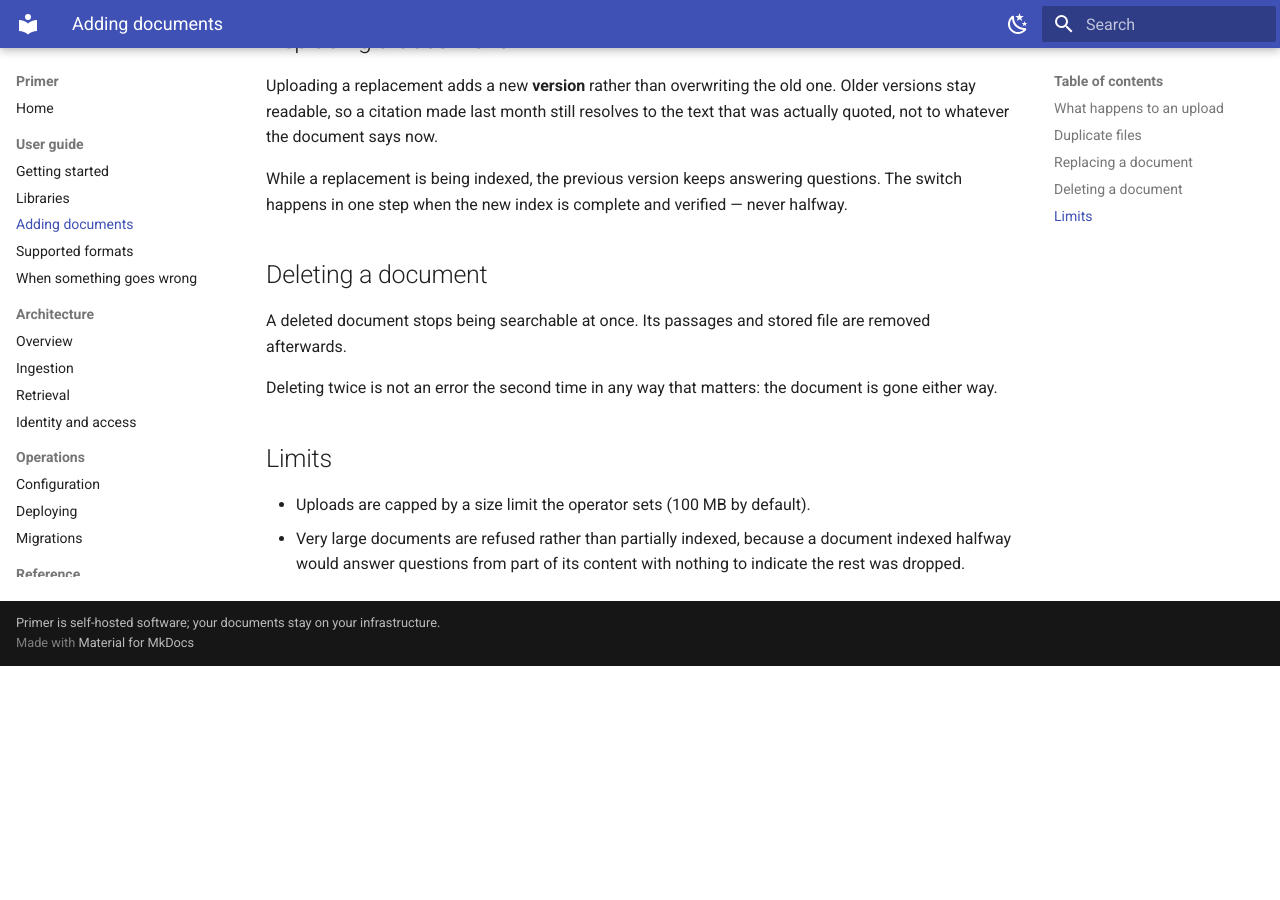
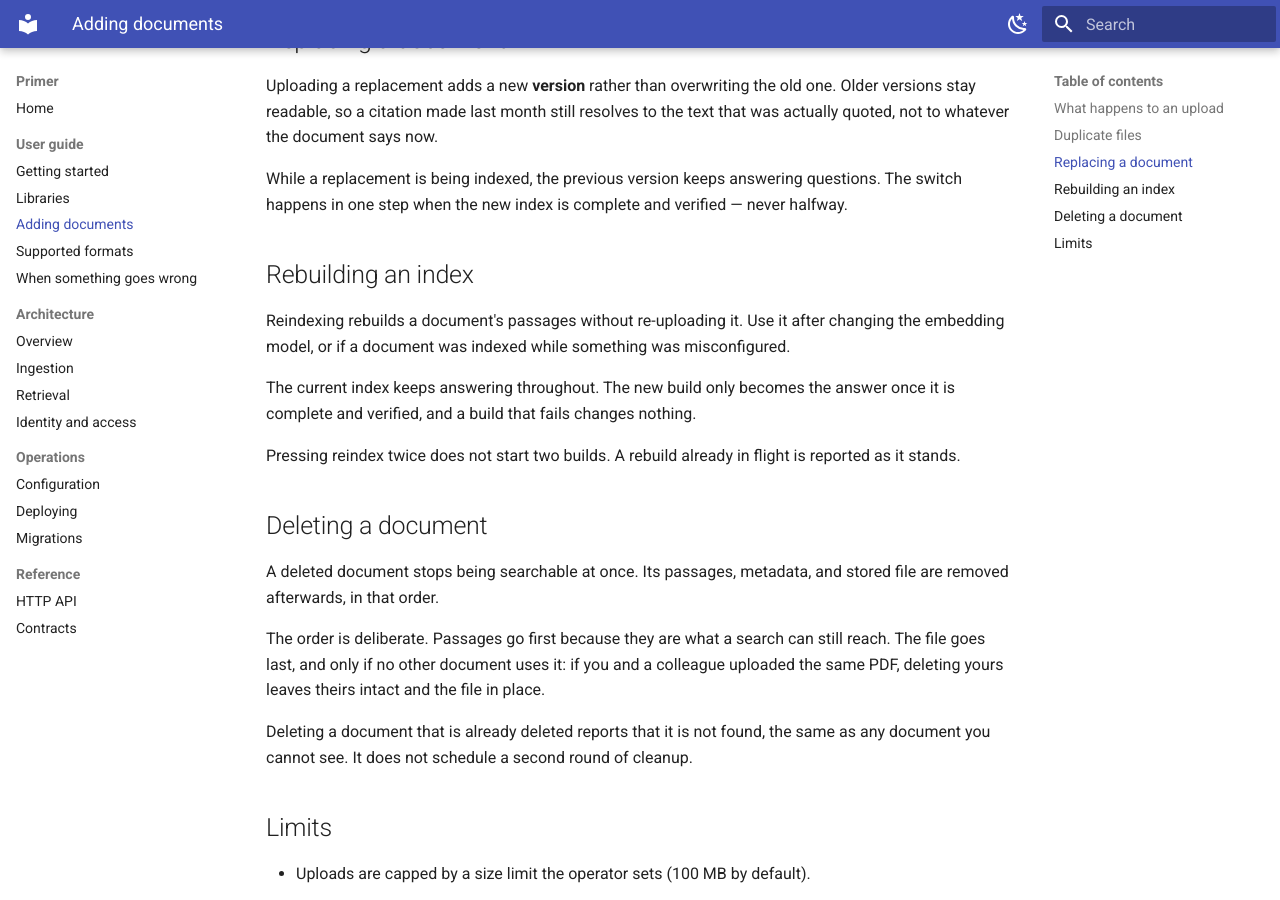
Before and after one commit to isaiah-harville/Primer, an MkDocs documentation site: the page built from docs/guide/documents.md, in a window 1280 px wide and 900 px high, scrolled down 1536 px. Built offline with MkDocs 1.6.1 and Material for MkDocs 9.7.7, drawn with Linux system fonts in a browser that asks for light colours; before the commit the page ends 2202 px from its top, so only the background shows below that.

Commit message:
docs: describe reindexing and the deletion order
The guide claimed deleting twice was harmless in a way it no longer is, and
said nothing about reindexing or about what happens to bytes two documents
share. All three are now written down, including the part a user would
otherwise have to discover: deleting your copy of a shared file leaves a
colleague's document intact.

The architecture pages record why cleanup runs in the order it does, and the
one gap that remains - a worker dying between the database freeing an object
and the bytes being removed leaks storage, and nothing sweeps it yet.

```diff
--- a/docs/guide/documents.md
+++ b/docs/guide/documents.md
@@ -44,13 +44,32 @@ While a replacement is being indexed, the previous version keeps answering
 questions. The switch happens in one step when the new index is complete and
 verified — never halfway.
 
+## Rebuilding an index
+
+Reindexing rebuilds a document's passages without re-uploading it. Use it
+after changing the embedding model, or if a document was indexed while
+something was misconfigured.
+
+The current index keeps answering throughout. The new build only becomes the
+answer once it is complete and verified, and a build that fails changes
+nothing.
+
+Pressing reindex twice does not start two builds. A rebuild already in
+flight is reported as it stands.
+
 ## Deleting a document
 
-A deleted document stops being searchable at once. Its passages and stored
-file are removed afterwards.
+A deleted document stops being searchable at once. Its passages, metadata,
+and stored file are removed afterwards, in that order.
 
-Deleting twice is not an error the second time in any way that matters: the
-document is gone either way.
+The order is deliberate. Passages go first because they are what a search
+can still reach. The file goes last, and only if no other document uses it:
+if you and a colleague uploaded the same PDF, deleting yours leaves theirs
+intact and the file in place.
+
+Deleting a document that is already deleted reports that it is not found,
+the same as any document you cannot see. It does not schedule a second round
+of cleanup.
 
 ## Limits
 
```
Also changed, not shown: docs/architecture/ingestion.md (+21 -0 lines), docs/architecture/retrieval.md (+13 -0 lines), docs/reference/http-api.md (+14 -0 lines).
